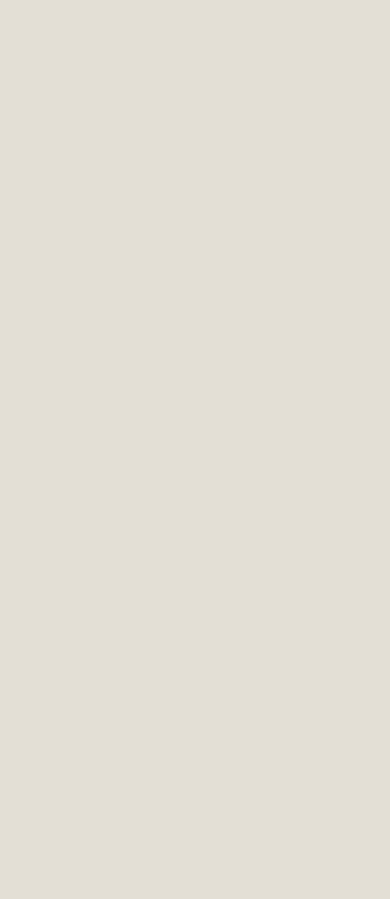
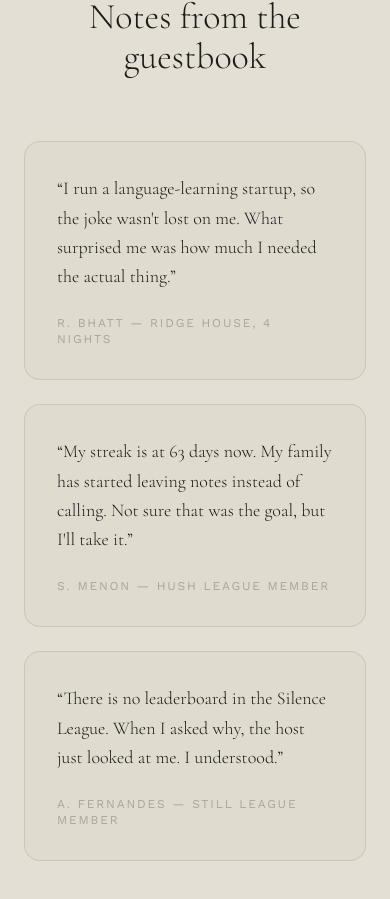
Before and after one commit to manishguhe301/shh, a Next.js app: page / in a window 390 px wide. Shown: the part 6554-7453 px from the top of the page. Before the commit the page ends 6419 px from the top, so only its background shows below. Built offline with nearby package versions, Linux system fonts and the light colour scheme.

Commit message:
feat: add Testimonials component and navigation link
- Create a new Testimonials component to display user quotes and feedback.
- Integrate the Testimonials section into the main landing page.
- Add a new "Voices" link to the navigation bar for easier access to the testimonials section.

```diff
--- a/app/page.tsx
+++ b/app/page.tsx
@@ -4,6 +4,7 @@ import Leagues from "@/components/Leagues";
 import MechanicFlip from "@/components/MechanicFlip";
 import NavBar from "@/components/NavBar";
 import Stays from "@/components/Stays";
+import Testimonials from "@/components/Testimonials";
 
 export default function Home() {
   return (
@@ -15,6 +16,7 @@ export default function Home() {
         <Stays />
         <Arrival />
         <Leagues />
+        <Testimonials/>
       </main>
     </div>
   );
--- a/components/NavBar.tsx
+++ b/components/NavBar.tsx
@@ -13,6 +13,10 @@ const LINKS = [
   {
     href: "#leagues",
     label: 'Leagues'
+  },
+  {
+    href:'#voices',
+    label:' Voices'
   }
 ]
 
--- /dev/null
+++ b/components/Testimonials.tsx
@@ -0,0 +1,55 @@
+import Container from './Container'
+import SectionHeader from './SectionHeader'
+
+const VOICES = [
+  {
+    quote:
+      "I run a language-learning startup, so the joke wasn't lost on me. What surprised me was how much I needed the actual thing.",
+    name: "R. Bhatt",
+    role: "Ridge House, 4 nights",
+  },
+  {
+    quote:
+      "My streak is at 63 days now. My family has started leaving notes instead of calling. Not sure that was the goal, but I'll take it.",
+    name: "S. Menon",
+    role: "Hush League member",
+  },
+  {
+    quote:
+      "There is no leaderboard in the Silence League. When I asked why, the host just looked at me. I understood.",
+    name: "A. Fernandes",
+    role: "Still League member",
+  },
+];
+
+const Testimonials = () => {
+  return (
+    <section id="voices" className="bg-linen py-24 sm:py-28">
+      <Container>
+        <SectionHeader
+          title='What gets said afterward'
+          desc='Notes from the guestbook'
+          containerStyles='mx-auto max-w-xl'
+        />
+
+        <div className="mt-16 grid gap-6 lg:grid-cols-3">
+          {VOICES.map((v) => (
+            <figure
+              key={v.name}
+              className="flex flex-col justify-between rounded-2xl border border-ink/10 bg-linen-deep/40 p-8"
+            >
+              <blockquote className="font-display text-lg font-light leading-relaxed text-ink">
+                &ldquo;{v.quote}&rdquo;
+              </blockquote>
+              <figcaption className="mt-6 text-xs uppercase tracking-[0.15em] text-stone">
+                {v.name} — {v.role}
+              </figcaption>
+            </figure>
+          ))}
+        </div>
+      </Container>
+    </section>
+  )
+}
+
+export default Testimonials
```
